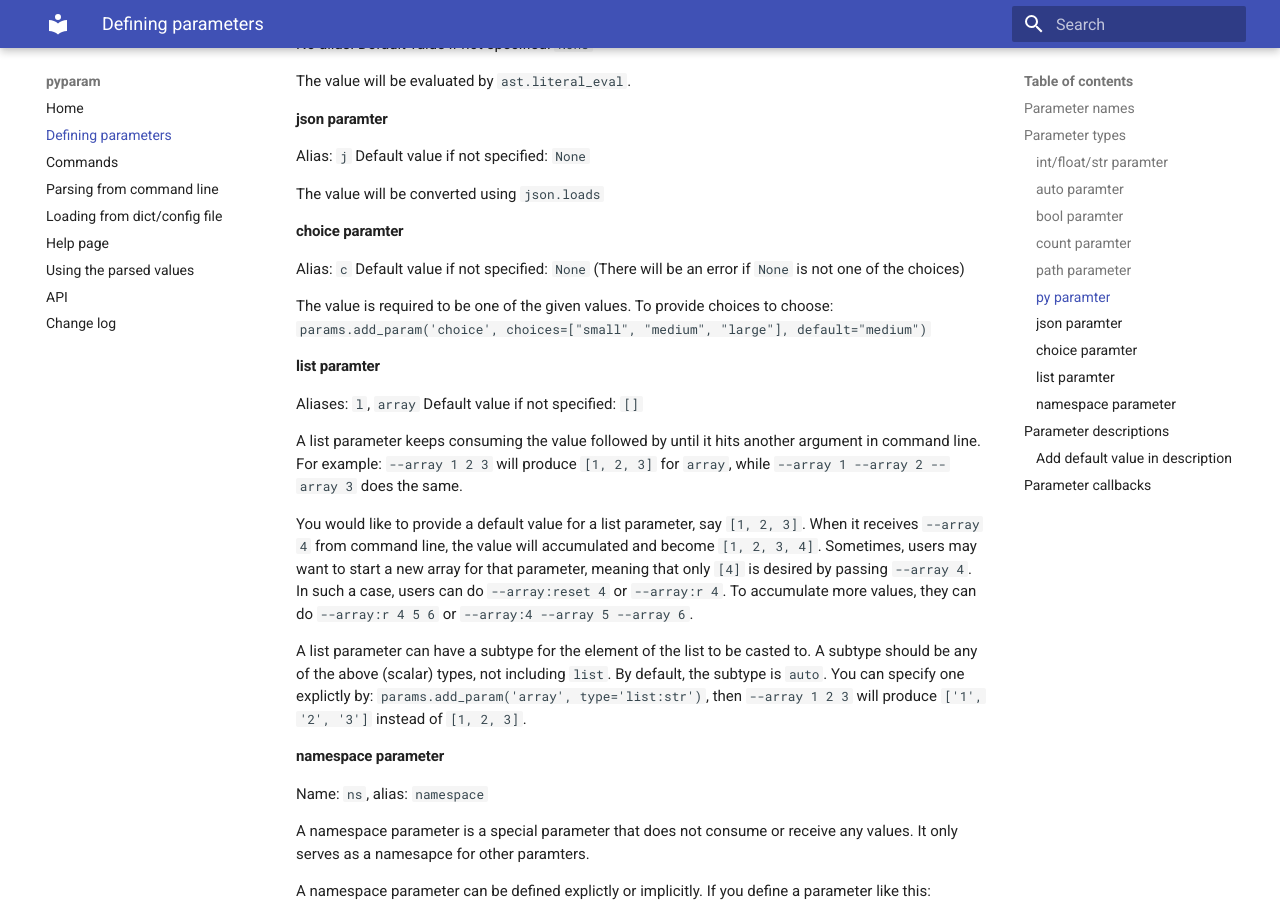
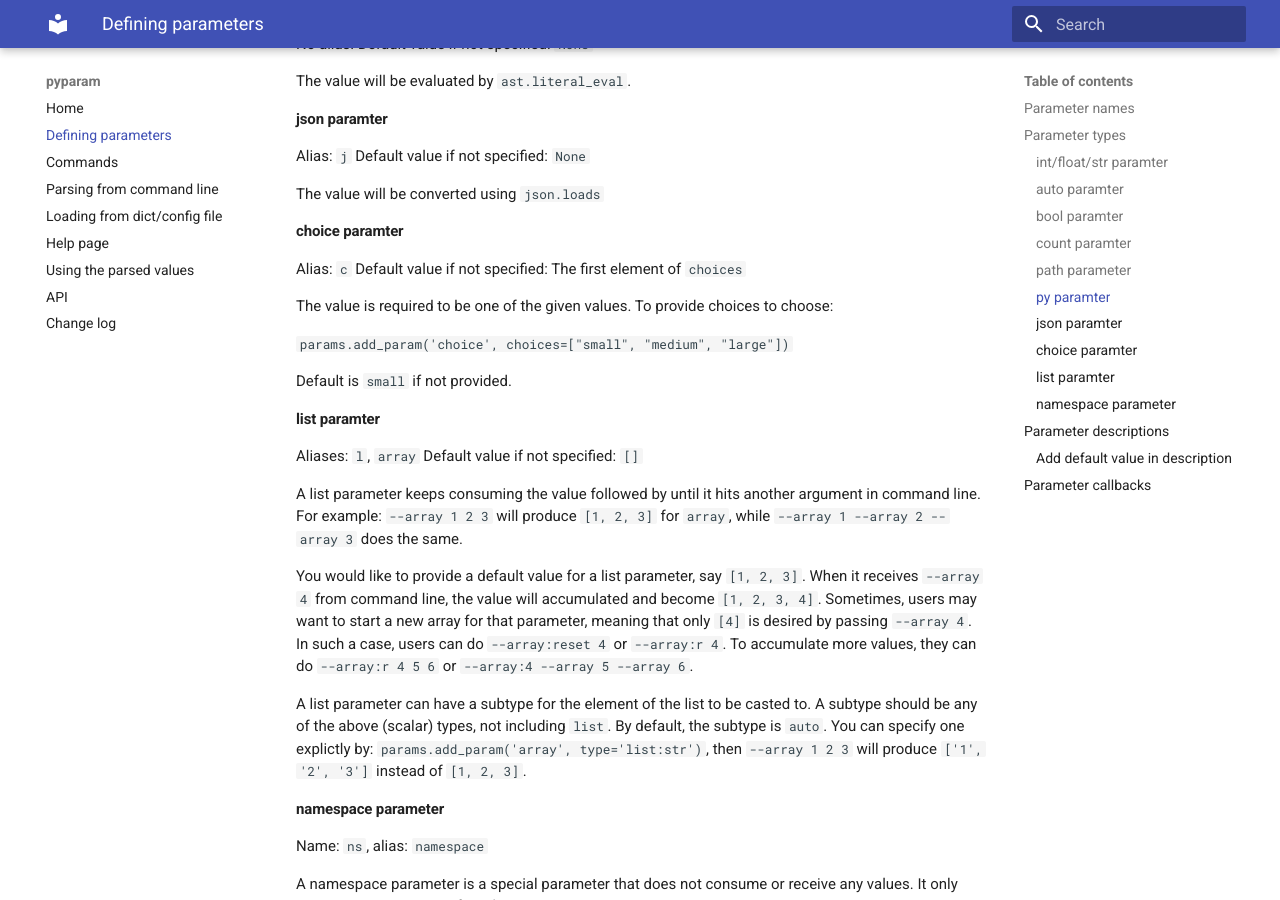
Before and after one commit to pwwang/pyparam, an MkDocs documentation site: the page built from docs/TypesOfParams.md, in a window 1280 px wide and 900 px high, scrolled down 2696 px. Built offline with MkDocs 1.6.1 and Material for MkDocs 9.7.7, drawn with Linux system fonts in a browser that asks for light colours.

Commit message:
Make choice paramter default the first element of choices

```diff
--- a/docs/TypesOfParams.md
+++ b/docs/TypesOfParams.md
@@ -122,10 +122,13 @@ The value will be converted using `json.loads`
 ### choice paramter
 
 Alias: `c`
-Default value if not specified: `None` (There will be an error if `None` is not one of the choices)
+Default value if not specified: The first element of `choices`
 
 The value is required to be one of the given values. To provide choices to choose:
-`params.add_param('choice', choices=["small", "medium", "large"], default="medium")`
+
+`params.add_param('choice', choices=["small", "medium", "large"])`
+
+Default is `small` if not provided.
 
 ### list paramter
 
```
Also changed, not shown: 2 other files.
